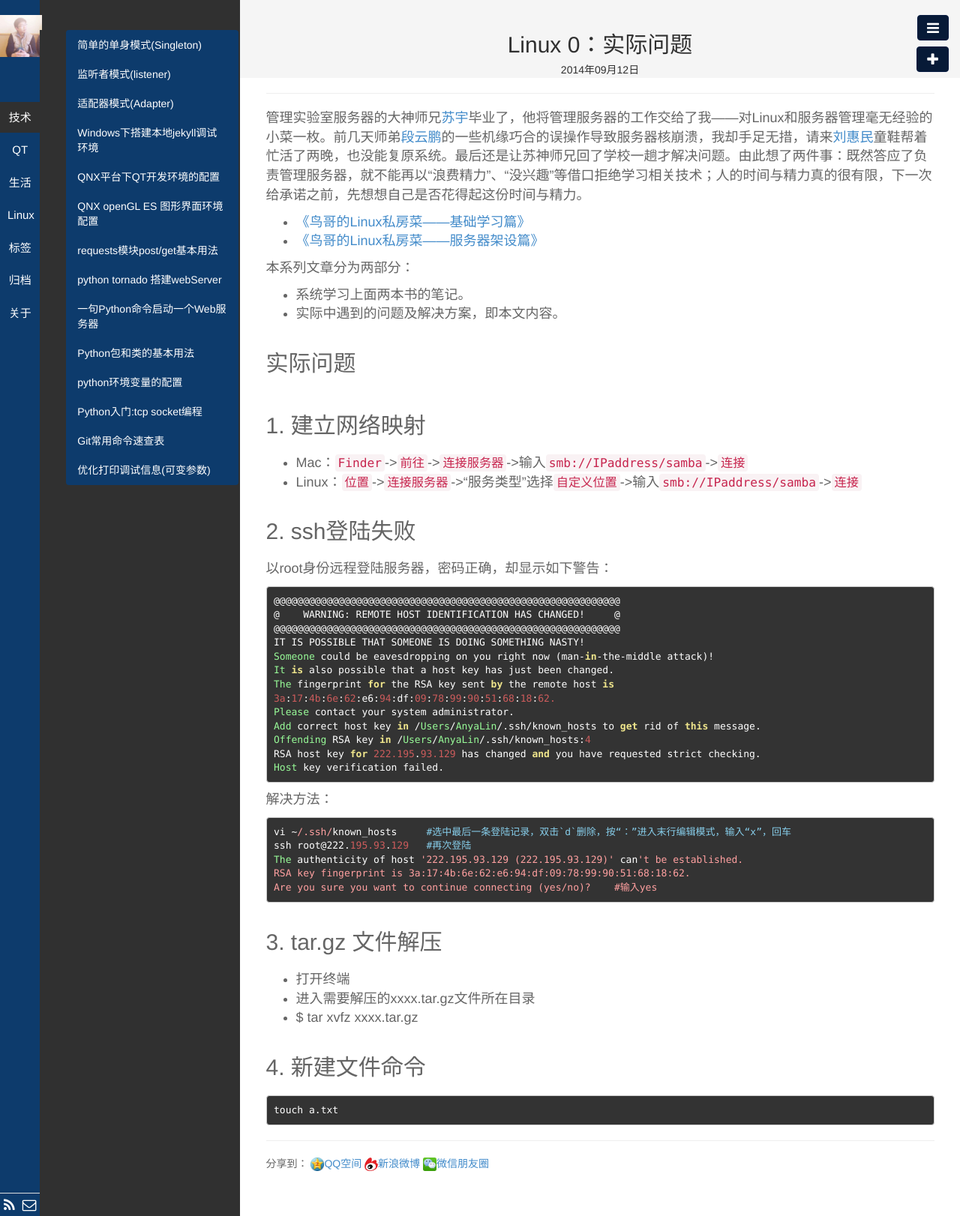
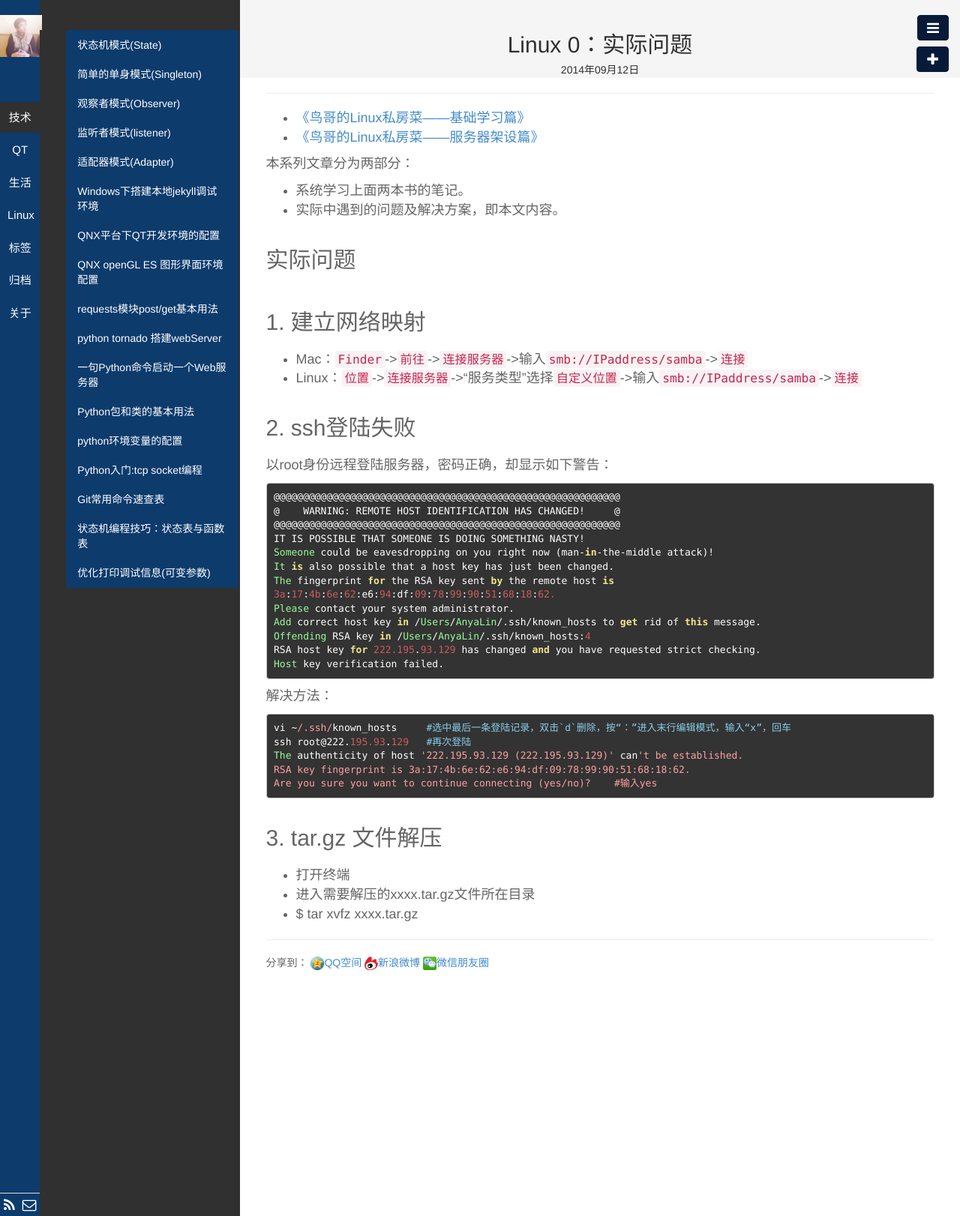
Before and after one commit to liukang325/liukang325.github.io, a Jekyll site: the page built from _posts/Linux/2014-09-12-Linux-Problems.md, in a window 1280 px wide. Shown: the whole page at 75% size. Built offline with Jekyll 4.4.1, drawn with Linux system fonts in a browser that asks for light colours; Markdown is read by kramdown in place of the engine named in the settings; comment, search, counter and statistics services are not loaded; part of the change alters nothing that is shown.

Commit message:
add three

````diff
--- a/_posts/Linux/2014-09-12-Linux-Problems.md
+++ b/_posts/Linux/2014-09-12-Linux-Problems.md
@@ -7,7 +7,6 @@ keywords:
 description:
 ---
 
-管理实验室服务器的大神师兄[苏宇]()毕业了，他将管理服务器的工作交给了我——对Linux和服务器管理毫无经验的小菜一枚。前几天师弟[段云鹏](https://yunpeng.blog.ustc.edu.cn)的一些机缘巧合的误操作导致服务器核崩溃，我却手足无措，请来[刘惠民](http://painterliu.com)童鞋帮着忙活了两晚，也没能复原系统。最后还是让苏神师兄回了学校一趟才解决问题。由此想了两件事：既然答应了负责管理服务器，就不能再以“浪费精力”、“没兴趣”等借口拒绝学习相关技术；人的时间与精力真的很有限，下一次给承诺之前，先想想自己是否花得起这份时间与精力。
 
 - [《鸟哥的Linux私房菜——基础学习篇》](http://book.douban.com/subject/4889838/)
 - [《鸟哥的Linux私房菜——服务器架设篇》](http://book.douban.com/subject/2338464/)
@@ -56,10 +55,3 @@ Are you sure you want to continue connecting (yes/no)?    #输入yes
 - 打开终端
 - 进入需要解压的xxxx.tar.gz文件所在目录
 - $ tar xvfz xxxx.tar.gz
-
-
-##4. 新建文件命令
-
-```
-touch a.txt
-```
--- /dev/null
+++ b/_posts/技术/2013-10-31-State-Machine.md
@@ -0,0 +1,96 @@
+---
+layout: post
+title: 状态机编程技巧：状态表与函数表
+category: 技术
+tags: 设计模式
+keywords:
+description:
+---
+
+没有swith case那样可以直接能通过程序代码看到各 状态 的跳转与 状态机 的执行步骤，但这种 状态表与函数表 实现的 状态机。代码简洁，无遗漏状态，经典！
+
+简单实例：(C语言)
+
+```
+#include <stdio.h>
+
+char str[128] = "   ./a.out 100   200   ";
+int argc;
+char * argv[16];
+
+int i = 0;
+void act_save(void)
+{
+    argv[argc++] = str + i;
+}
+
+void act_end(void)
+{
+    str[i] = '\0';
+}
+
+void act_null(void)
+{
+
+}
+
+int state_trans_table[2][2] =
+{
+    { 0, 1 },
+    { 0, 1 }
+};
+
+
+void (*act_table[2][2])(void) =
+{
+    { act_null, act_save },
+    { act_end, act_null }
+};
+
+int get_input_type(char c)
+{
+    if (str[i] == ' ')
+        return 0;
+
+    if (str[i] != ' ')
+        return 1;
+
+    return 0;
+}
+
+void fsm(void)
+{
+    int state = 0;
+    int input = 0;
+
+    while (str[i])
+    {
+        /* get input char type */
+        input = get_input_type(str[i]);
+
+        /* call action */
+        act_table[state][input]();
+
+        /* transfer to next state */
+        state = state_trans_table[state][input];
+
+        /* get next input */
+        i++;
+    }
+
+    return;
+}
+
+int main(void)
+{
+    int i = 0;
+
+    fsm();
+
+    printf("argc = %d \n", argc);
+    for (i = 0; i < argc; i++)
+        printf("argv[%d] = %s \n", i, argv[i]);
+
+    return 0;
+}
+```
--- /dev/null
+++ b/_posts/技术/2016-02-18-Observer.md
@@ -0,0 +1,239 @@
+---
+layout: post
+title: 观察者模式(Observer)
+category: 技术
+tags: 设计模式
+keywords:
+description:
+---
+
+Observer 模式要解决的问题为：建立一个一（Subject）对多（Observer）的依赖关系，并且做到当“一”变化的时候，依赖这个“一”的多也能够同步改变。最常见的一个例子就是：对同一组数据进行统计分析时候，我们希望能够提供多种形式的表示（例如以表格进行统计显示、柱状图统计显示、百分比统计显示等）。这些表示都依赖于同一组数据，我们当然需要当数据改变的时候，所有的统计的显示都能够同时改变。Observer 模式就是解决了这一个问题。
+
+这里的目标 Subject 提供依赖于它的观察者 Observer 的注册（Attach）和注销（Detach）操作，并且提供了使得依赖于它的所有观察者同步的操作（Notify）。观察者 Observer 则提供一个 Update 操作，注意这里的 Observer 的 Update 操作并不在 Observer 改变了 Subject 目标状态的时候就对自己进行更新，这个更新操作要延迟到 Subject 对象发出 Notify 通知所有Observer 进行修改（调用 Update）。
+
+### 实现
+
+```
+//Subject.h
+#ifndef _SUBJECT_H_
+#define _SUBJECT_H_
+#include <list>
+#include <string>
+using namespace std;
+typedef string State;
+class Observer;
+class Subject
+{
+public:
+    virtual ~Subject();
+    virtual void Attach(Observer* obv);
+    virtual void Detach(Observer* obv);
+    virtual void Notify();
+    virtual void SetState(const State& st) = 0;
+    virtual State GetState() = 0;
+protected:
+    Subject();
+private:
+    list<Observer* >* _obvs;
+};
+class ConcreteSubject:public Subject
+{
+public:
+    ConcreteSubject();
+    ~ConcreteSubject();
+    State GetState();
+    void SetState(const State& st);
+protected:
+private:
+    State _st;
+};
+#endif //~_SUBJECT_H_
+```
+
+```
+#include "Subject.h"
+#include "Observer.h"
+#include <iostream>
+#include <list>
+using namespace std;
+typedef string state;
+Subject::Subject()
+{ //在模板的使用之前一定要 new，创建
+    _obvs = new list<Observer*>;
+}
+Subject::~Subject()
+{ }
+void Subject::Attach(Observer* obv)
+{
+    _obvs->push_front(obv);
+}
+void Subject::Detach(Observer* obv)
+{
+    if (obv != NULL)
+        _obvs->remove(obv);
+}
+void Subject::Notify()
+{
+    list<Observer*>::iterator it;
+    it = _obvs->begin();
+    for (;it != _obvs->end();it++)
+    { //关于模板和 iterator 的用法
+        (*it)->Update(this);
+    }
+}
+ConcreteSubject::ConcreteSubject()
+{
+    _st = '\0';
+}
+ConcreteSubject::~ConcreteSubject()
+{ }
+State ConcreteSubject::GetState()
+{
+    return _st;
+}
+void ConcreteSubject::SetState(const State& st)
+{
+    _st = st;
+}
+```
+
+```
+//Observer.h
+#ifndef _OBSERVER_H_
+#define _OBSERVER_H_
+#include "Subject.h"
+#include <string>
+using namespace std;
+typedef string State;
+class Observer
+{
+public:
+    virtual ~Observer();
+    virtual void Update(Subject* sub) = 0;
+    virtual void PrintInfo() = 0;
+protected:
+    Observer();
+    State _st;
+private:
+};
+class ConcreteObserverA:public Observer
+{
+public:
+    virtual Subject* GetSubject();
+    ConcreteObserverA(Subject* sub);
+    virtual ~ConcreteObserverA();
+    //传入 Subject 作为参数，这样可以让一个
+    View 属于多个的 Subject。
+    void Update(Subject* sub);
+    void PrintInfo();
+protected:
+private:
+    Subject* _sub;
+};
+class ConcreteObserverB:public Observer
+{
+public:
+    virtual Subject* GetSubject();
+    ConcreteObserverB(Subject* sub);
+    virtual ~ConcreteObserverB();
+    //传入 Subject 作为参数，这样可以让一个
+    View 属于多个的 Subject。
+    void Update(Subject* sub);
+    void PrintInfo();
+protected:
+private:
+    Subject* _sub;
+};
+#endif //~_OBSERVER_H_
+```
+
+```
+//Observer.cpp
+#include "Observer.h"
+#include "Subject.h"
+#include <iostream>
+#include <string>
+using namespace std;
+Observer::Observer()
+{
+    _st = '\0';
+}
+Observer::~Observer()
+{
+}
+ConcreteObserverA::ConcreteObserverA(Subject* sub)
+{
+    _sub = sub;
+    _sub->Attach(this);
+}
+ConcreteObserverA::~ConcreteObserverA()
+{
+    _sub->Detach(this);
+    if (_sub != 0)
+        delete _sub;
+}
+Subject* ConcreteObserverA::GetSubject()
+{
+    return _sub;
+}
+void ConcreteObserverA::PrintInfo()
+{
+    cout<<"ConcreteObserverA  observer...."<<_sub->GetState()<<endl;
+}
+void ConcreteObserverA::Update(Subject* sub)
+{
+    _st = sub->GetState();
+    PrintInfo();
+}
+ConcreteObserverB::ConcreteObserverB(Subject* sub)
+{
+    _sub = sub;
+    _sub->Attach(this);
+}
+ConcreteObserverB::~ConcreteObserverB()
+{
+    _sub->Detach(this);
+    if (_sub != 0)
+    {
+        delete _sub;
+    }
+}
+Subject* ConcreteObserverB::GetSubject()
+{
+    return _sub;
+}
+void ConcreteObserverB::PrintInfo()
+{
+    cout<<"ConcreteObserverB  observer...."<<_sub->GetState()<<endl;
+}
+void ConcreteObserverB::Update(Subject* sub)
+{
+    _st = sub->GetState();
+    PrintInfo();
+}
+```
+
+### 调用:
+
+```
+//main.cpp
+#include "Subject.h"
+#include "Observer.h"
+#include <iostream>
+using namespace std;
+int main(int argc,char* argv[])
+{
+    ConcreteSubject*  sub  =  new ConcreteSubject();
+    Observer*  o1  =  new ConcreteObserverA(sub);
+    Observer*  o2  =  new ConcreteObserverB(sub);
+    sub->SetState("old");
+    sub->Notify();
+    sub->SetState("new");  //也可以由Observer 调用
+    sub->Notify();
+    return 0;
+}
+```
+
+### 代码说明
+
+在 Observer 模式的实现中，Subject 维护一个 list 作为存储其所有观察者的容器。每当调用Notify操作就遍历list中的Observer对象，并广播通知改变状态（调用Observer的Update操作）。目标的状态 state 可以由 Subject 自己改变（示例），也可以由 Observer 的某个操作引起 state 的改变（可调用 Subject 的 SetState 操作）。Notify 操作可以由 Subject 目标主动广播（示例），也可以由 Observer 观察者来调用（因为 Observer 维护一个指向 Subject 的指针）。运行示例程序，可以看到当 Subject 处于状态“old”时候，依赖于它的两个观察者都显示“old”，当目标状态改变为“new”的时候，依赖于它的两个观察者也都改变为“new”。
--- /dev/null
+++ b/_posts/技术/2016-02-18-State.md
@@ -0,0 +1,197 @@
+---
+layout: post
+title: 状态机模式(State)
+category: 技术
+tags: 设计模式
+keywords:
+description:
+---
+
+```
+//state.h
+#ifndef _STATE_H_
+#define _STATE_H_
+class Context; //前置声明
+class State
+{
+public:
+    State();
+    virtual ~State();
+    virtual  void
+    OperationInterface(Context* ) = 0;
+    virtual  void
+    OperationChangeState(Context*) = 0;
+protected:
+    bool ChangeState(Context* con,State*st);
+private:
+    //bool ChangeState(Context* con,State*st);
+};
+
+class ConcreteStateA:public State
+{
+public:
+    ConcreteStateA();
+    virtual ~ConcreteStateA();
+    virtual  void
+    OperationInterface(Context* );
+    virtual  void
+    OperationChangeState(Context*);
+protected:
+private:
+};
+
+class ConcreteStateB:public State
+{
+public:
+    ConcreteStateB();
+    virtual ~ConcreteStateB();
+    virtual  void
+    OperationInterface(Context* );
+    virtual  void
+    OperationChangeState(Context*);
+protected:
+private:
+};
+#endif //~_STATE_H_
+```
+
+```
+//State.cpp
+#include "State.h"
+#include "Context.h"
+#include <iostream>
+using namespace std;
+State::State()
+{
+}
+State::~State()
+{
+}
+void State::OperationInterface(Context* con)
+{
+    cout<<"State::.."<<endl;
+}
+bool State::ChangeState(Context* con,State* st)
+{
+    con->ChangeState(st);
+    return true;
+}
+void State::OperationChangeState(Context* con)
+{
+}
+ConcreteStateA::ConcreteStateA()
+{
+}
+ConcreteStateA::~ConcreteStateA()
+{
+}
+void ConcreteStateA::OperationInterface(Context* con)
+{
+    cout<<"ConcreteStateA::OperationInterface......"<<endl;
+}
+void ConcreteStateA::OperationChangeState(Context* con)
+{
+    OperationInterface(con);
+    this->ChangeState(con,new ConcreteStateB());
+}
+ConcreteStateB::ConcreteStateB()
+{
+}
+ConcreteStateB::~ConcreteStateB()
+{
+}
+void ConcreteStateB::OperationInterface(Context* con)
+{
+    cout<<"ConcreteStateB::OperationInterface......"<<endl;
+}
+void ConcreteStateB::OperationChangeState(Context* con)
+{
+    OperationInterface(con);
+    this->ChangeState(con,new ConcreteStateA());
+}
+```
+
+```
+//context.h
+#ifndef _CONTEXT_H_
+#define _CONTEXT_H_
+class State;
+class Context
+{
+public:
+    Context();
+    Context(State* state);
+    ~Context();
+    void OprationInterface();
+    void OperationChangState();
+protected:
+private:
+    friend class State; //表明在 State 类中可以访问 Context 类的 private 字段
+    bool ChangeState(State* state);
+private:
+    State* _state;
+};
+#endif //~_CONTEXT_H_
+```
+
+```
+//context.cpp
+#include "Context.h"
+#include "State.h"
+Context::Context()
+{
+}
+Context::Context(State* state)
+{
+    this->_state = state;
+}
+Context::~Context()
+{
+    delete _state;
+}
+void Context::OprationInterface()
+{
+    _state->OperationInterface(this);
+}
+bool Context::ChangeState(State* state)
+{
+    this->_state = state;
+    return true;
+}
+void Context::OperationChangState()
+{
+    _state->OperationChangeState(this);
+}
+```
+
+```
+//main.cpp
+#include "Context.h"
+#include "State.h"
+#include <iostream>
+using namespace std;
+int main(int argc,char* argv[])
+{
+    State* st = new ConcreteStateA();
+    Context* con = new Context(st);
+    con->OprationInterface();
+    con-> OprationInterface ();
+    con->OprationInterface();
+    if (con != NULL)
+        delete con;
+    if (st != NULL)
+        st = NULL;
+    return 0;
+}
+```
+
+### 代码说明
+State 模式在实现中，有两个关键点：
+
+1）将 State 声明为 Context 的友元类（friend class），其作用是让 State 模式访问 Context 的 protected 接口 ChangeSate（）。
+
+2）State 及其子类中的操作都将 Context*传入作为参数，其主要目的是 State 类可以通过这个指针调用 Context 中的方法（在本示例代码中没有体现）。这也是 State 模式和 Strategy 模式的最大区别所在。
+
+运行了示例代码后可以获得以下的结果：连续 3 次调用了 Context 的 OprationInterface（）
+
+因为每次调用后状态都会改变（A－B－A），因此该动作随着 Context 的状态的转变而获得了不同的结果。
````
